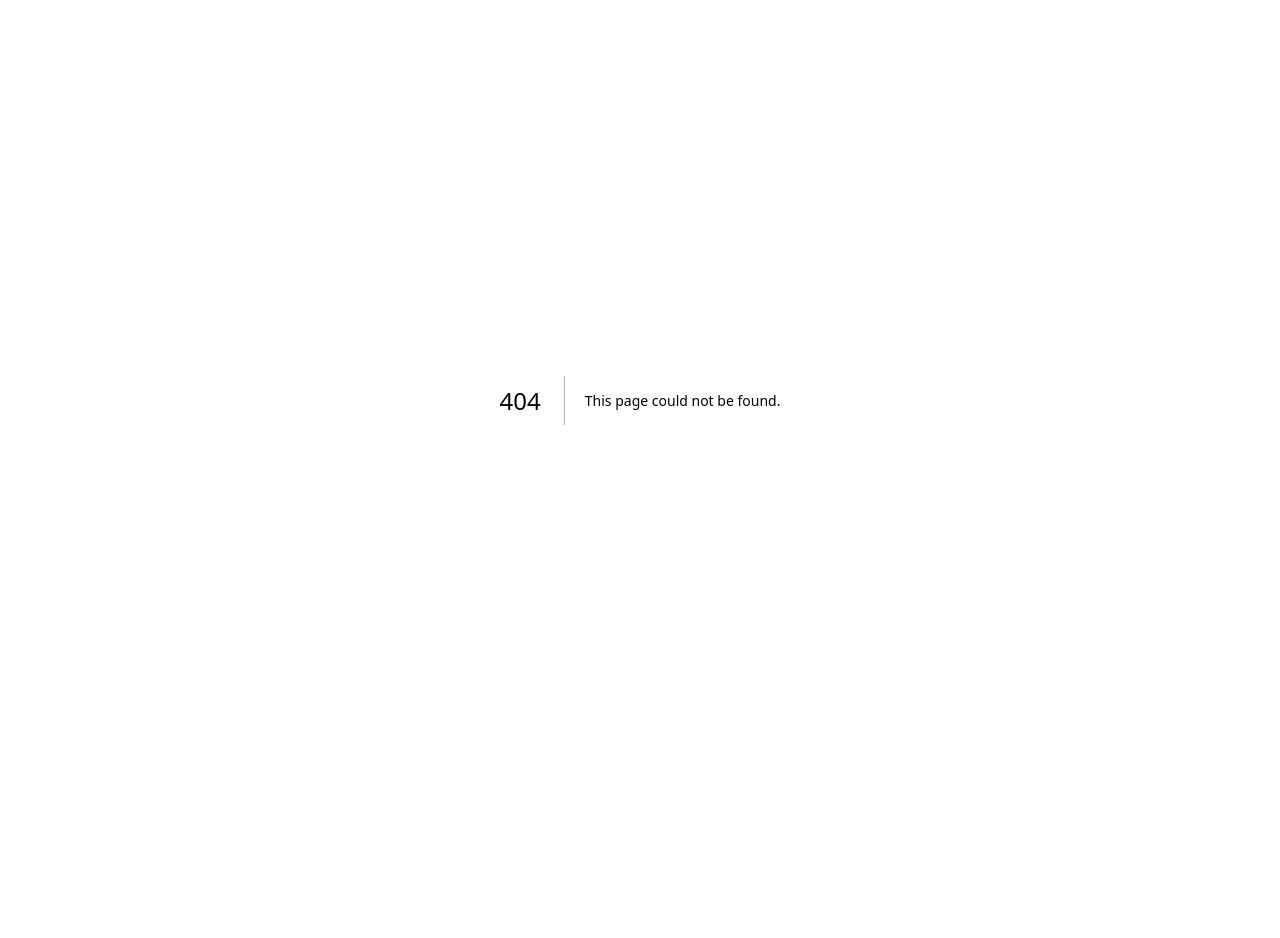
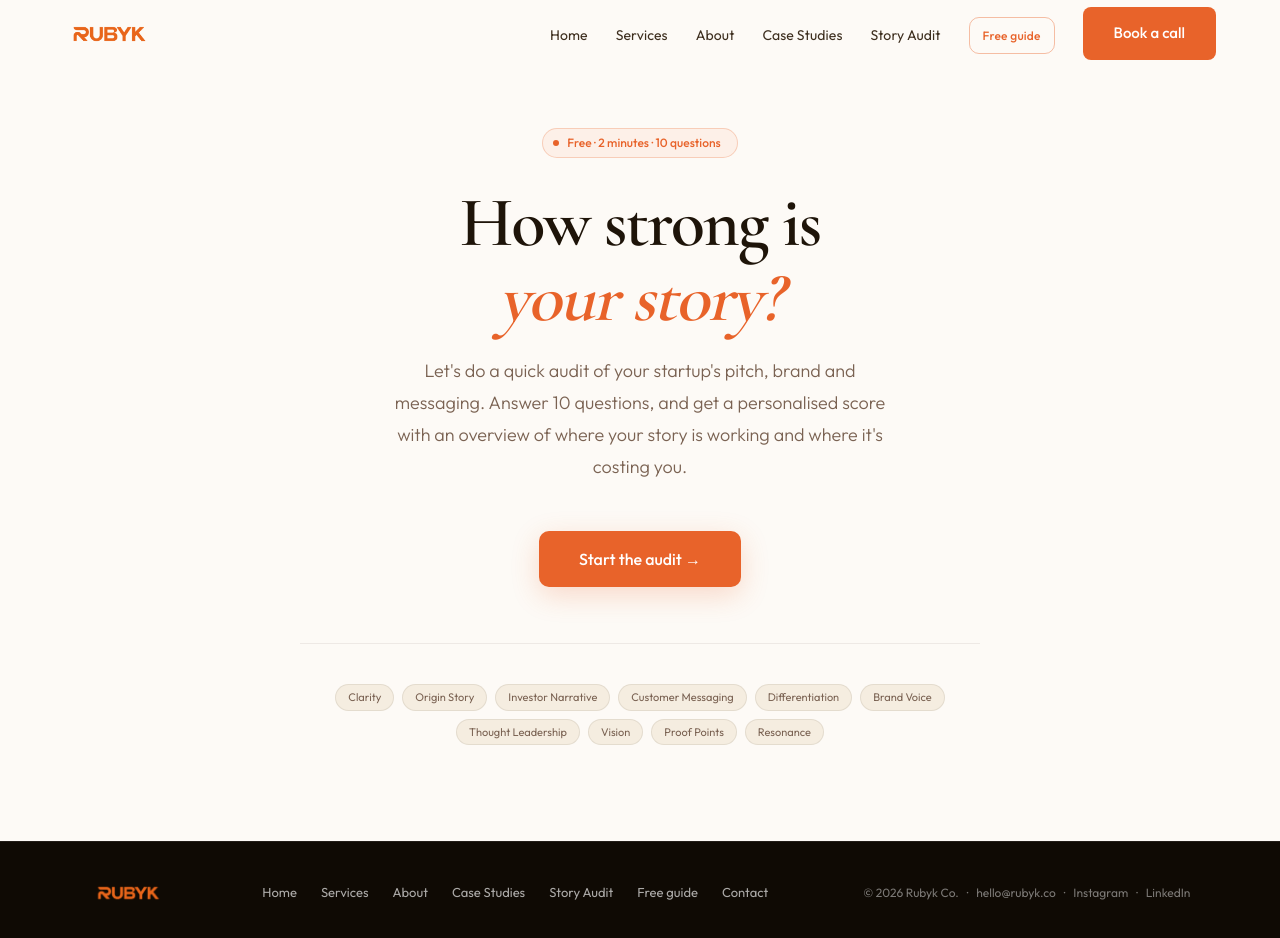
Before and after one commit to Rohberto/Rubyk, a Next.js app: page /audit in a window 1280 px wide. Before the commit this address had no page. Shown: the top 938 px of the page. Before the commit the page ends 800 px from the top, so only its background shows below. Built offline with nearby package versions, Linux system fonts and the light colour scheme.

Commit message:
fix: quiz - audit

```diff
--- a/components/Footer.tsx
+++ b/components/Footer.tsx
@@ -7,7 +7,7 @@
   { label: 'Services',    href: '/#services' },
   { label: 'About',       href: '/#about' },
   { label: 'Case Studies',href: '/case-studies' },
-  { label: 'Story Audit',        href: '/quiz' },
+  { label: 'Story Audit',        href: '/audit' },
   { label: 'Free guide',  href: '/guide', highlight: true },
   { label: 'Contact', href: 'mailto:hello@rubyk.co?subject=Let%27s%20work%20together&body=Hi%20Rubyk%2C%0A%0AI%27d%20love%20to%20chat%20about...', external: true },
 ]
--- a/components/Navbar.tsx
+++ b/components/Navbar.tsx
@@ -13,7 +13,7 @@
   { label: 'Services',    href: '/#services' },
   { label: 'About',       href: '/#about' },
   { label: 'Case Studies',href: '/case-studies' },
-  { label: 'Story Audit',        href: '/quiz' },
+  { label: 'Story Audit',        href: '/audit' },
   { label: 'Free guide',  href: '/guide', highlight: true },
 ]
 
```
Also changed, not shown: app/audit/QuizClient.tsx (renamed from app/quiz/QuizClient.tsx), app/audit/page.tsx (renamed from app/quiz/page.tsx).
